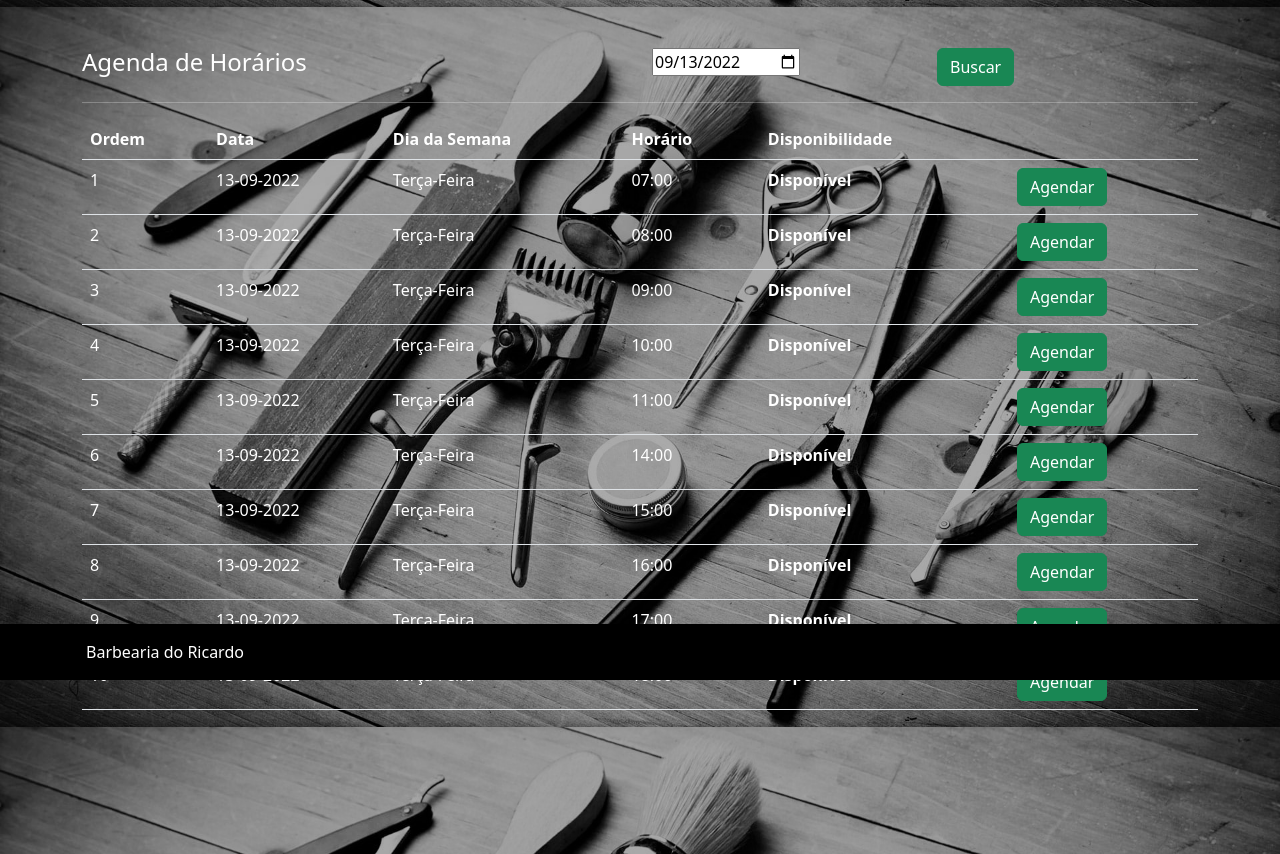
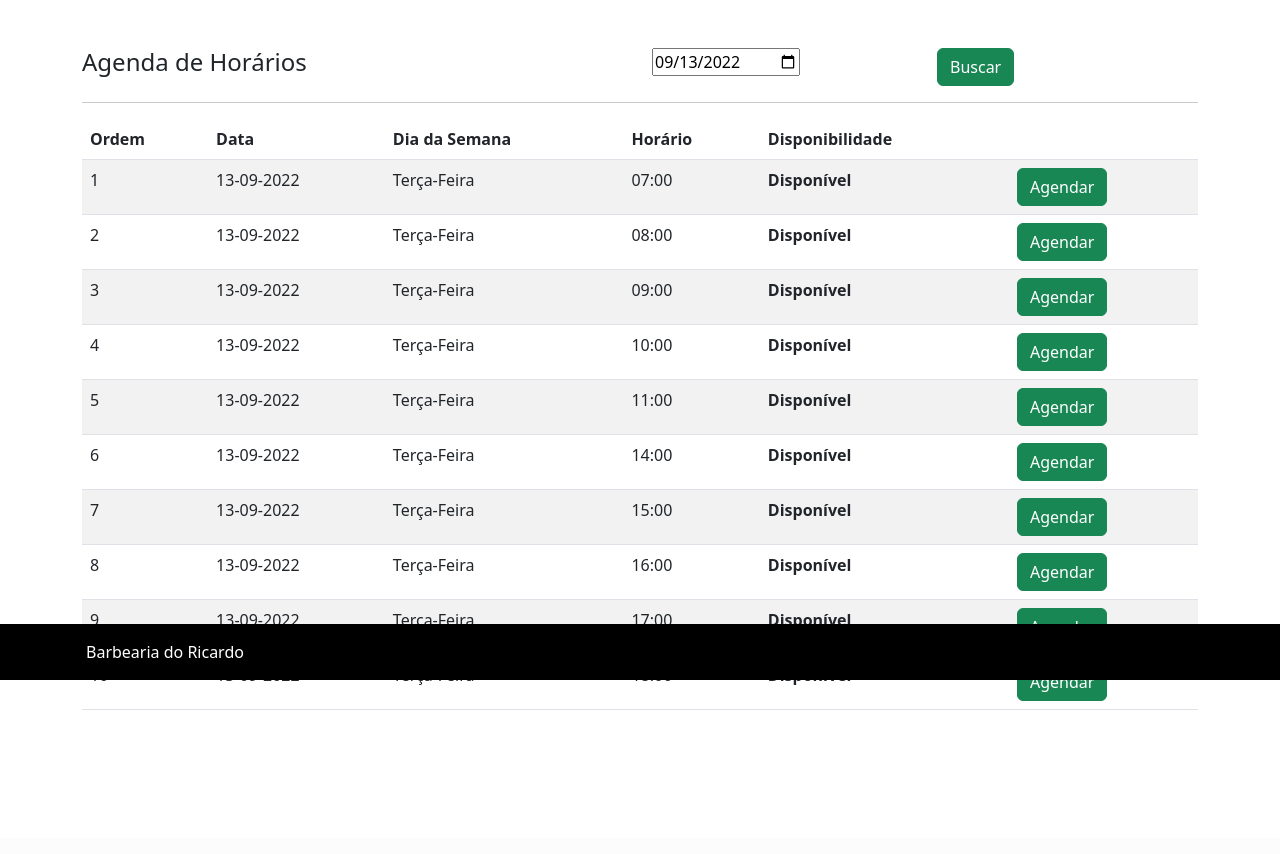
Before and after one commit to leonardoscosta98/projeto-barbearia, a Flask app: page /agenda in a window 1280 px wide. Shown: the part 120-974 px from the top of the page. After the commit the page ends 830 px from the top, so only its background shows below. Run offline with Flask 2, Linux system fonts and the light colour scheme; the visitor is signed in with stand-in values (Sample User, id 1); data comes from the database, SQL or seed files in the repository; data that the repository does not hold is empty; some libraries are stand-ins or nearby versions.

Commit message:
Revert "up"
This reverts commit 145df0f4251664ef055f90a402f2cc7208b24d1f.

```diff
--- a/templates/agenda.html
+++ b/templates/agenda.html
@@ -11,7 +11,7 @@
             </form>
         </div>
         <hr />
-        <table class="table" style="color: white;">
+        <table class="table table-striped table-hover">
             <thead>
                 <tr>
                     <th scope="col">Ordem</th>
--- a/templates/base.html
+++ b/templates/base.html
@@ -25,7 +25,7 @@
             <link href="https://fonts.googleapis.com/css?family=Roboto+Slab:400,100,300,700" rel="stylesheet" type="text/css" />
         </head>
     </head>
-    <body class="masthead">
+    <body>
         <nav class="custom-navbar align-items-center">
             <div class="row">
 
```
